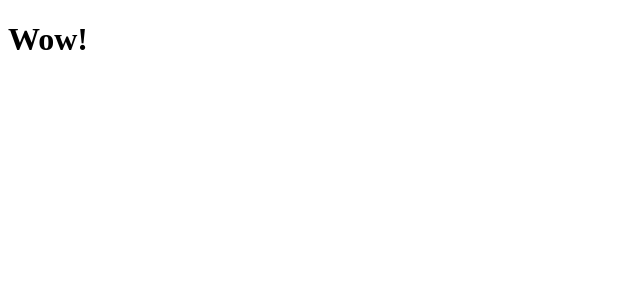
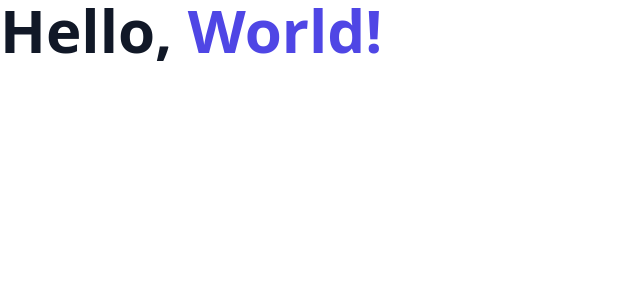
Before and after one commit to Seryiza/look-cats, a React (Vite) app: page / in a window 1280 px wide. Shown: the top 300 px of the page, without its empty margins (0-640 px from the left). Built offline with nearby package versions, Linux system fonts and the light colour scheme.

Commit message:
Add Tailwind

```diff
--- a/package.json
+++ b/package.json
@@ -18,8 +18,12 @@
   },
   "homepage": "https://seryiza.xyz/look-cats",
   "devDependencies": {
+    "autoprefixer": "^10.2.6",
     "parcel": "^2.0.0-beta.3.1",
-    "standard": "^16.0.3"
+    "postcss": "^8.3.5",
+    "postcss-import": "^14.0.2",
+    "standard": "^16.0.3",
+    "tailwindcss": "^2.2.4"
   },
   "dependencies": {
     "react": "^17.0.2",
--- /dev/null
+++ b/postcss.config.js
@@ -0,0 +1,7 @@
+module.exports = {
+  plugins: {
+    'postcss-import': {},
+    tailwindcss: {},
+    autoprefixer: {}
+  }
+}
--- a/src/Main.jsx
+++ b/src/Main.jsx
@@ -1,5 +1,10 @@
 import React from 'react'
 
 export default () => {
-  return <h1>Wow!</h1>
+  return (
+    <h1 className='text-6xl font-extrabold text-gray-900'>
+      <span>Hello, </span>
+      <span className='text-indigo-600'>World!</span>
+    </h1>
+  )
 }
--- a/src/index.html
+++ b/src/index.html
@@ -5,10 +5,12 @@
     <meta http-equiv="X-UA-Compatible" content="IE=edge">
     <meta name="viewport" content="width=device-width, initial-scale=1.0">
     <title>GitHub Pages Test</title>
+
+    <link rel="stylesheet" href="styles.css">
 </head>
 <body>
     <div id="app"></div>
 
-    <script type="module" src="index.jsx"></script>
+    <script type="module" src="index.js"></script>
 </body>
 </html>
--- a/src/index.jsx
+++ b/src/index.js
@@ -1,5 +1,6 @@
 import React from 'react'
 import ReactDOM from 'react-dom'
+
 import MainComponent from './Main'
 
 ReactDOM.render(
--- /dev/null
+++ b/src/styles.css
@@ -0,0 +1,3 @@
+@import "tailwindcss/base";
+@import "tailwindcss/components";
+@import "tailwindcss/utilities";
--- /dev/null
+++ b/tailwind.config.js
@@ -0,0 +1,14 @@
+module.exports = {
+  purge: [
+    './src/**/*.html',
+    './src/**/*.jsx'
+  ],
+  darkMode: false, // or 'media' or 'class'
+  theme: {
+    extend: {}
+  },
+  variants: {
+    extend: {}
+  },
+  plugins: []
+}
```
Also changed, not shown: 1 other file (tests, documents, lock files or other folders).
